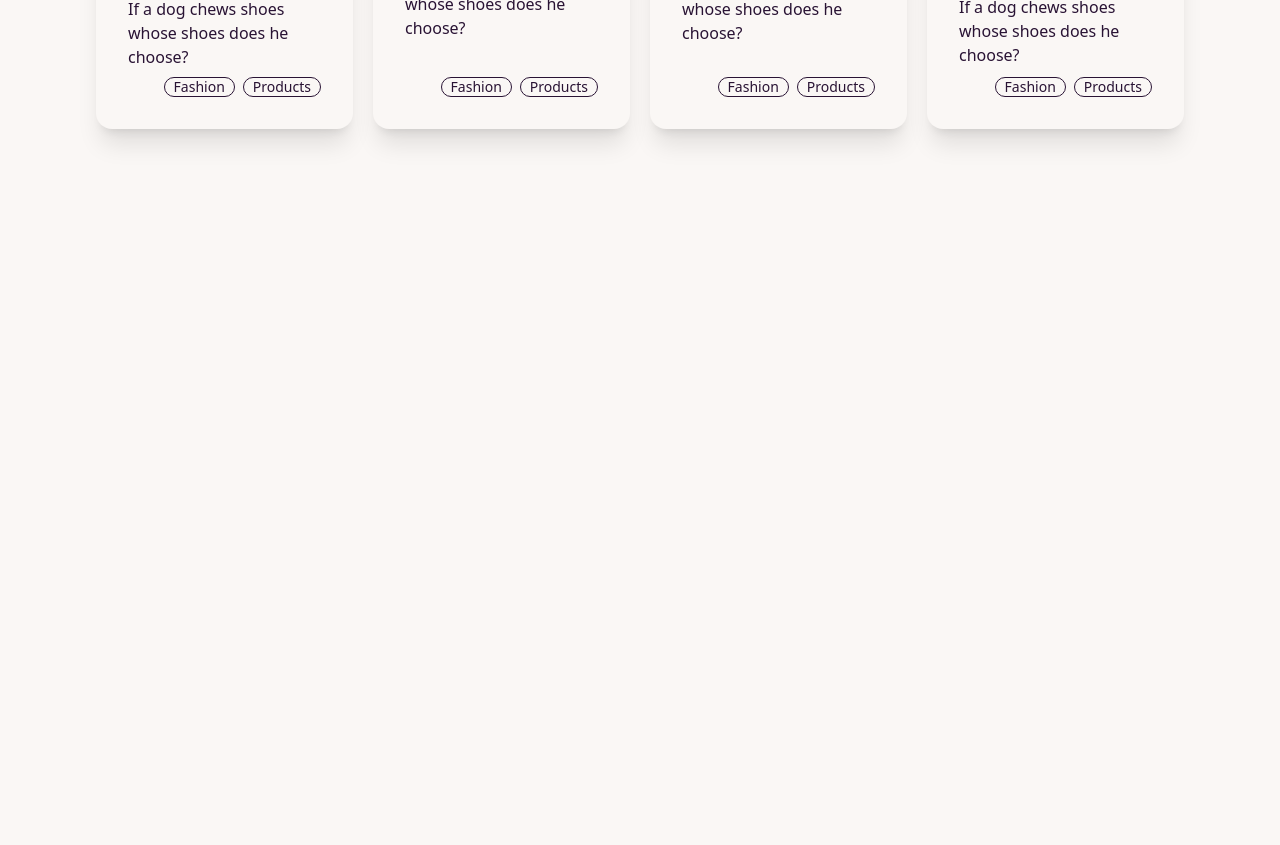
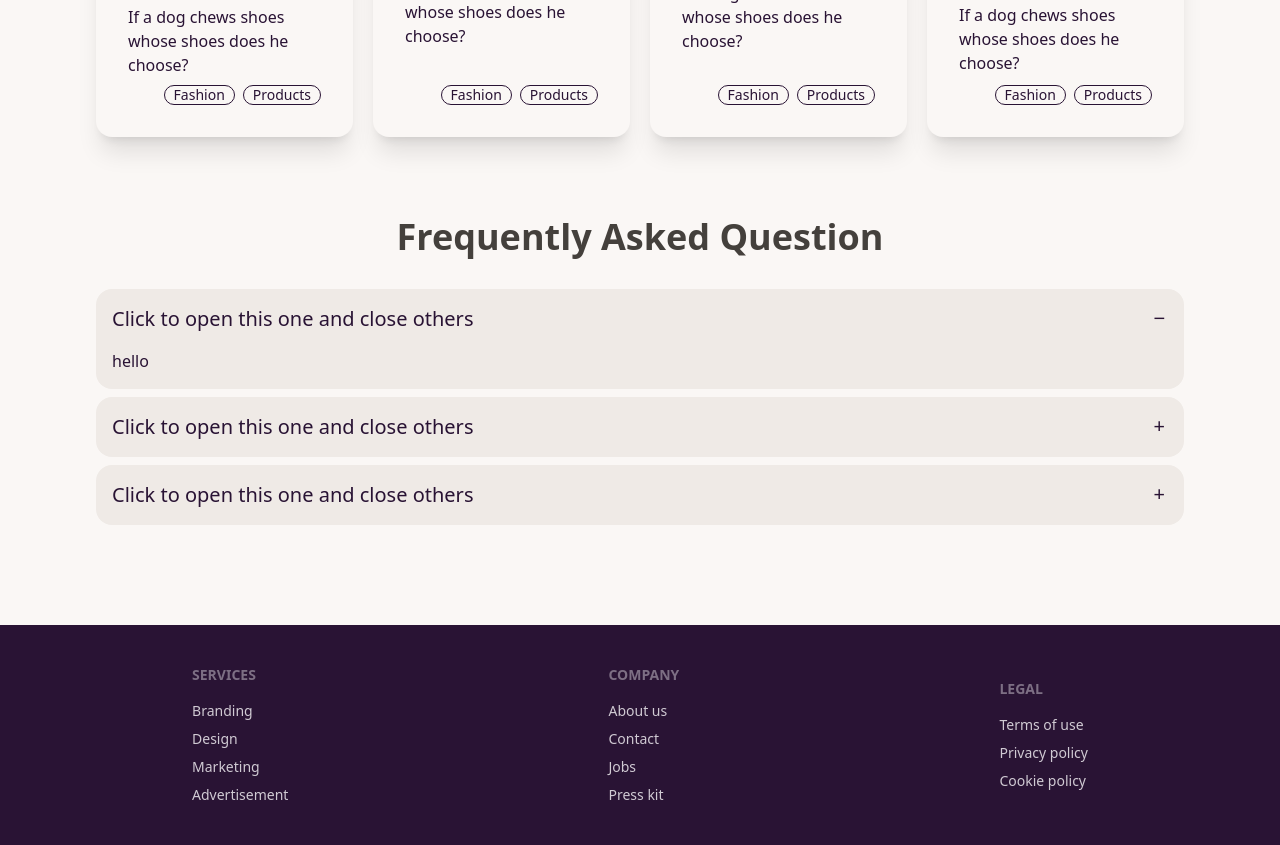
Before and after one commit to redowan11/daisy-man-ui, a plain HTML site: page index.html in a window 1280 px wide. Shown: the part 2584-3429 px from the top of the page. Before the commit the page ends 2773 px from the top, so only its background shows below. Drawn offline with nearby package versions, Linux system fonts and the light colour scheme.

Commit message:
added accordion section and footer

```diff
--- a/index.html
+++ b/index.html
@@ -138,14 +138,14 @@
 
     </section>
 <!-- products section -->
-    <section class="max-w-screen-xl mx-auto px-8 md:px-16 lg:px-24 py-5 my-10">
+    <section class="max-w-screen-xl mx-auto px-8 md:px-16 lg:px-24 py-5 my-10 mb-10">
 
       <div>
         <h1 class="text-3xl md:text-6xl text-stone-700 font-bold mb-6 text-center">Top Products</h1>
-        <p class="text-2xl mb-8 text-center">Browse from a various collections</p>
+        <p class="text-2xl mb-10 text-center">Browse from a various collections</p>
       </div>
       <!-- card -->
-      <div class="grid sm:grid-cols-2 md:grid-cols-3 lg:grid-cols-4 gap-5">
+      <div class="grid sm:grid-cols-2 md:grid-cols-3 lg:grid-cols-4 gap-5 ">
 
         <div class="card  bg-base-100 shadow-xl">
           <figure><img src="./images/im3.jpg" alt="Shoes" /></figure>
@@ -206,6 +206,69 @@
 
       </div>
     </section>
+      <!-- accordion section -->
+
+
+
+
+    <section class="max-w-screen-xl mx-auto px-8 md:px-16 lg:px-24 py-5 my-10 mb-10">
+
+      <h1 class="text-2xl md:text-4xl text-stone-700 font-bold mb-8 text-center">Frequently Asked Question</h1>
+
+      <div class="collapse collapse-plus bg-base-200 mb-2">
+        <input type="radio" name="my-accordion-3" checked="checked" />
+        <div class="collapse-title text-xl font-medium">
+          Click to open this one and close others
+        </div>
+        <div class="collapse-content">
+          <p>hello</p>
+        </div>
+      </div>
+      <div class="collapse collapse-plus bg-base-200 mb-2">
+        <input type="radio" name="my-accordion-3" />
+        <div class="collapse-title text-xl font-medium">
+          Click to open this one and close others
+        </div>
+        <div class="collapse-content">
+          <p>hello</p>
+        </div>
+      </div>
+      <div class="collapse collapse-plus bg-base-200 mb-10">
+        <input type="radio" name="my-accordion-3" />
+        <div class="collapse-title text-xl font-medium">
+          Click to open this one and close others
+        </div>
+        <div class="collapse-content">
+          <p>hello</p>
+        </div>
+      </div>
+
+    </section>
+
+     <!-- footer section -->
+
+     <footer class="flex justify-around items-center  footer p-10 bg-neutral text-neutral-content">
+      <div>
+        <span class="footer-title">Services</span>
+        <a class="link link-hover">Branding</a>
+        <a class="link link-hover">Design</a>
+        <a class="link link-hover">Marketing</a>
+        <a class="link link-hover">Advertisement</a>
+      </div>
+      <div>
+        <span class="footer-title">Company</span>
+        <a class="link link-hover">About us</a>
+        <a class="link link-hover">Contact</a>
+        <a class="link link-hover">Jobs</a>
+        <a class="link link-hover">Press kit</a>
+      </div>
+      <div>
+        <span class="footer-title">Legal</span>
+        <a class="link link-hover">Terms of use</a>
+        <a class="link link-hover">Privacy policy</a>
+        <a class="link link-hover">Cookie policy</a>
+      </div>
+    </footer>
 
 <body>
 
```
